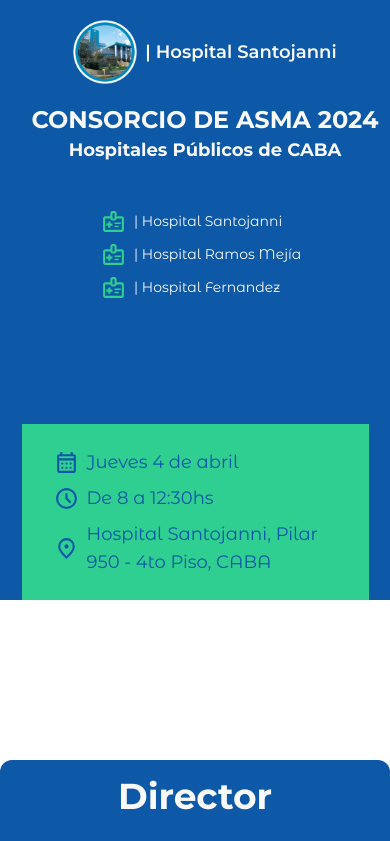
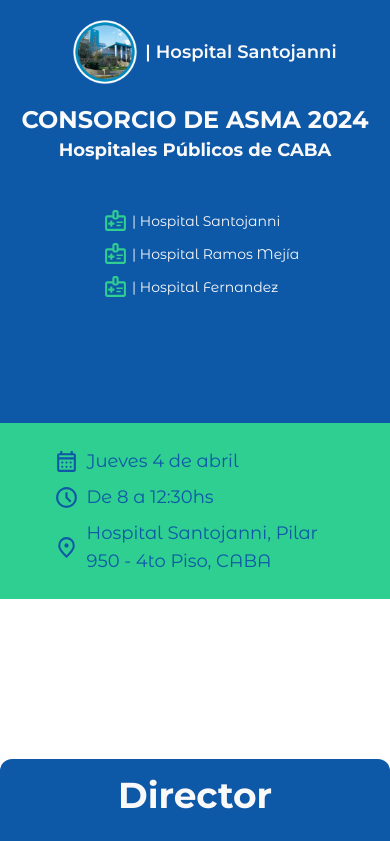
Before and after one commit to jnardi86/proyecto_Neumo, a React (Vite) app: page / in a window 390 px wide. Shown: the top 841 px of the page. Built offline with nearby package versions, Linux system fonts and the light colour scheme; a web font is replaced by a local one.

Commit message:
Add responsive styles to header

```diff
--- a/src/pages/home/components/homeHeader/componentes/HospitalItem.jsx
+++ b/src/pages/home/components/homeHeader/componentes/HospitalItem.jsx
@@ -1,7 +1,7 @@
 
 const HospitalItem = ({ hospitalName: hospitalName, icon: HospitalIcon }) => {
   return (
-    <li className='flex gap-2 justify-center items-center w-full py-1 lg:justify-start lg:w-[220px] desktop:w-[300px]'>
+    <li className='flex gap-1 justify-start items-center w-full py-1 lg:justify-start lg:w-[200px] laptop:w-[300px]'>
       <span>
         <HospitalIcon
           color='#2FCE91'
@@ -9,7 +9,7 @@
           height='25px'
         />
       </span>
-      <span className='w-[175px] font-montserratAlternate font-Regular text-sm desktop:text-base desktop:w-[200px]'>| {hospitalName}</span>
+      <span className='w-[175px] font-montserratAlternate font-Regular text-sm laptop:text-base laptop:w-[200px]'>| {hospitalName}</span>
     </li>
   )
 }
--- a/src/pages/home/components/homeHeader/view/HomeHeaderView.jsx
+++ b/src/pages/home/components/homeHeader/view/HomeHeaderView.jsx
@@ -24,17 +24,12 @@
 
   return (
     <div
-      className=' bg-Blue text-White flex flex-col items-center justify-center mb-40 lg:bg-none'
+      className=' bg-Blue text-White flex flex-col items-center justify-center mb-40 lg:bg-right lg:bg-no-repeat desktop:justify-between desktop:h-[600px]'
       style={{
-        backgroundImage: screenWidth > 1024 ? `url(${hospitales})` : 'none', // Use the url() syntax
-        backgroundSize: 'auto 100%', // Adjust this property based on your design requirements
-        backgroundPosition: 'right', // Adjust this property based on your design requirements
-        backgroundRepeat: 'no-repeat', // Do not repeat the background image
-        display: 'flex',
-        flexDirection: 'column',
-        justifyContent: 'space-between',
-        alignItems: 'center',
-        height: '600px'
+        backgroundImage: screenWidth > 1024 ? `url(${hospitales})` : 'none',
+        backgroundSize: 'auto 100%',
+        // justifyContent: 'space-between',
+        // height: '600px'
       }}
       >
       {/* Logo */}
@@ -54,9 +49,9 @@
         </div>
       </div>
       {/* Title */}
-      <div className='w-full flex flex-col justify-center items-center font-montserrat font-Bold ps-5 tablet:items-start desktop:items-start desktop:p-5'>
-        <h1 className='text-2xl lg:text-5xl desktop:text-7xl'>CONSORCIO DE ASMA 2024</h1>
-        <h3 className='text-lg lg:text-3xl desktop:text-5xl'>Hospitales Públicos de CABA</h3>
+      <div className='w-full flex flex-col justify-center items-center font-montserrat font-Bold tablet:ps-5 tablet:items-start desktop:p-5'>
+        <h1 className='text-2xl lg:text-4xl laptop:text-5xl'>CONSORCIO DE ASMA 2024</h1>
+        <h3 className='text-lg lg:text-3xl laptop:text-3xl'>Hospitales Públicos de CABA</h3>
       </div>
       {/* 3 hospitales */}
       < div className='w-full flex justify-center my-10 lg:my-0 ps-5 tablet:justify-start desktop:justify-start desktop:pl-5'>
@@ -79,7 +74,7 @@
         /> */}
       </div>
       {/* <div className='flex justify-center items-center w-full bg-Green py-5 desktop:rounded-tl-full desktop:rounded-tr-full'> */}
-      <div className='flex justify-center items-center w-auto px-8 bg-Green py-5 desktop:rounded-tl-full desktop:rounded-tr-full'>
+      <div className='flex justify-center items-center w-full px-8 bg-Green py-5 desktop:rounded-tl-full desktop:rounded-tr-full'>
         <ul className='flex flex-col items-center md:flex-row'>
           {
             newInformationItems.map((infoItem, index) => (
--- a/src/pages/home/components/homeSponsors/view/SponsorsView.jsx
+++ b/src/pages/home/components/homeSponsors/view/SponsorsView.jsx
@@ -11,7 +11,7 @@
     return (
         <div className='mb-40'>
             <div className="w-full text-center">
-                <h2 className='font-montserrat p-5 laptop:p-10 rounded-xl leading-relaxed font-Bold text-4xl mb-10 text-White bg-Blue'>COLABORAN CON EL CONSORCIO DE ASMA 2024</h2>
+                <h2 className='font-montserrat p-5 laptop:p-10 desktop:rounded-xl leading-relaxed font-Bold text-2xl desktop:text-4xl mb-10 text-White bg-Blue'>COLABORAN CON EL CONSORCIO DE ASMA 2024</h2>
             </div>
             <div className='my-5'>
                 <div className='w-full md:w-[70%] laptop:w-[50%] mx-auto overflow-hidden'>
--- a/tailwind.config.js
+++ b/tailwind.config.js
@@ -28,6 +28,9 @@
         'laptop': '1366px',
         'tablet': '1024px'
       },
+      backgroundImage: {
+        'heroLogo': "url('./src/assets/Hero_3Hs_layer_blue.png')"
+      },
     },
   },
 
```
